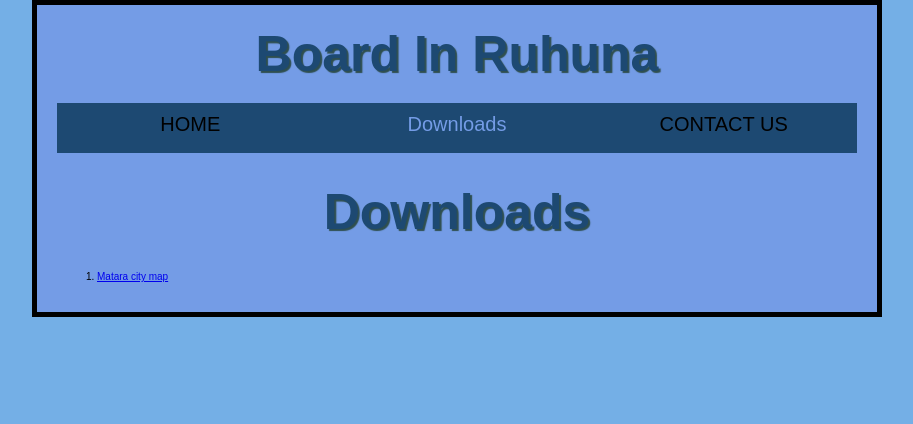
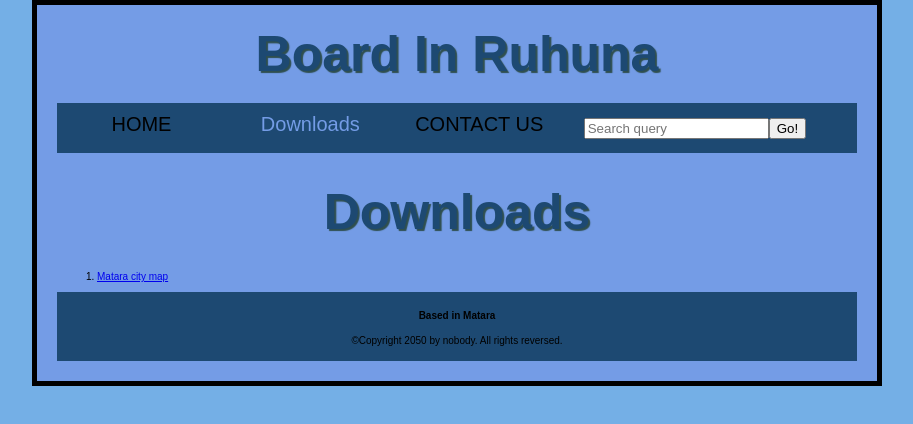
Before and after one commit to peshala-prabhapoorna/peshala-prabhapoorna.github.io, a plain HTML site: page downloads.html in a window 1280 px wide. Shown: the whole page, without its empty margins (183-1096 px from the left). Drawn offline with Linux system fonts and the light colour scheme; a web font is replaced by a local one.

Commit message:
structure commit
update structure of the pages

```diff
--- a/downloads.html
+++ b/downloads.html
@@ -25,7 +25,12 @@
             <li>Downloads</li>
             <li><a href="contact-us.html">Contact Us</a></li>
         </ul>
+        <form>
+            <input type="search" name="q" placeholder="Search query" />
+            <input type="submit" value="Go!" />
+        </form>
     </nav>
+    <main>
         <h1>Downloads</h1>
         <ol>
             <li>
@@ -35,5 +40,10 @@
                 </a>
             </li>
         </ol>
+    </main>
+    <footer>
+        <h4>Based in Matara</h4>
+        <p>©Copyright 2050 by nobody. All rights reversed.</p>
+    </footer>
 </body>
 </html>
--- a/styles/contact-us.css
+++ b/styles/contact-us.css
@@ -62,3 +62,10 @@ nav {
   height: 100%;
   padding: 0 2em;
 }
+
+footer {
+  text-align: center;
+  padding: 5px;
+  background-color: #1d4972;
+  color: black;
+}
--- a/styles/downloads.css
+++ b/styles/downloads.css
@@ -62,3 +62,10 @@ nav {
   height: 100%;
   padding: 0 2em;
 }
+
+footer {
+  text-align: center;
+  padding: 5px;
+  background-color: #1d4972;
+  color: black;
+}
--- a/styles/style.css
+++ b/styles/style.css
@@ -98,3 +98,10 @@ nav form {
     height: 100%;
     padding: 0 2em;
 }
+
+footer {
+    text-align: center;
+    padding: 5px;
+    background-color: #1d4972;
+    color: black;
+}
```
Also changed, not shown: contact-us.html (+10 -0 lines), dist/index.html (+8 -6 lines), index.html (+6 -0 lines). Lines whose indentation alone changed are shown as unchanged.
